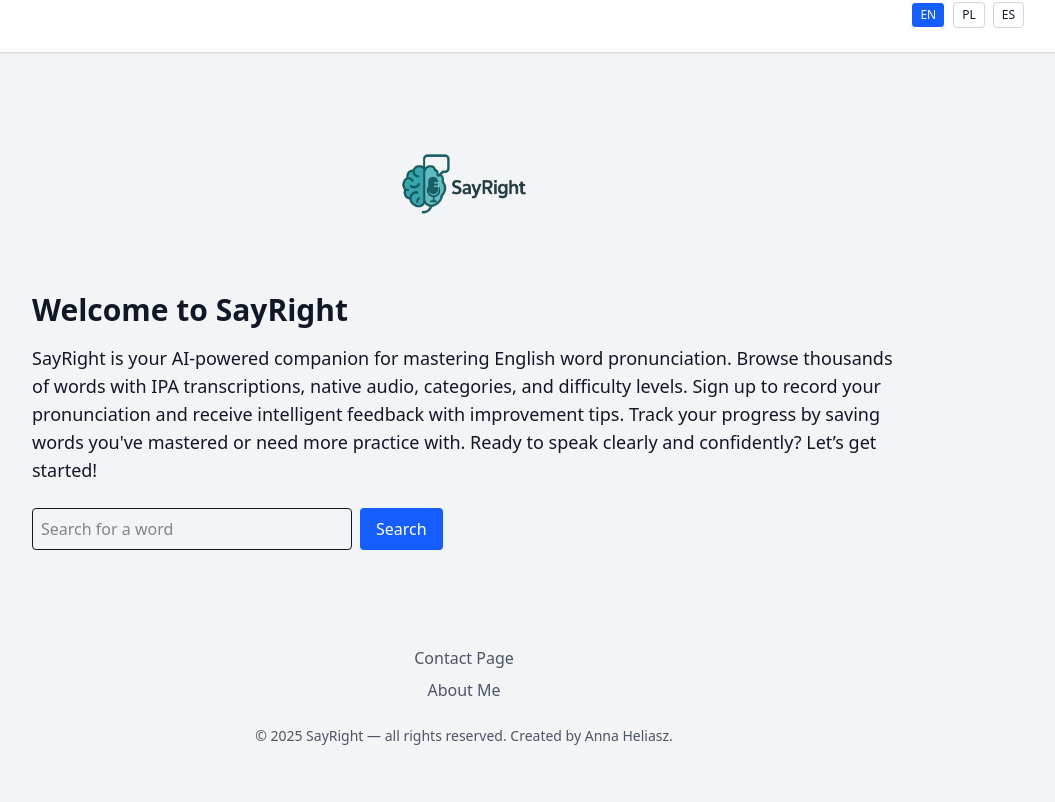
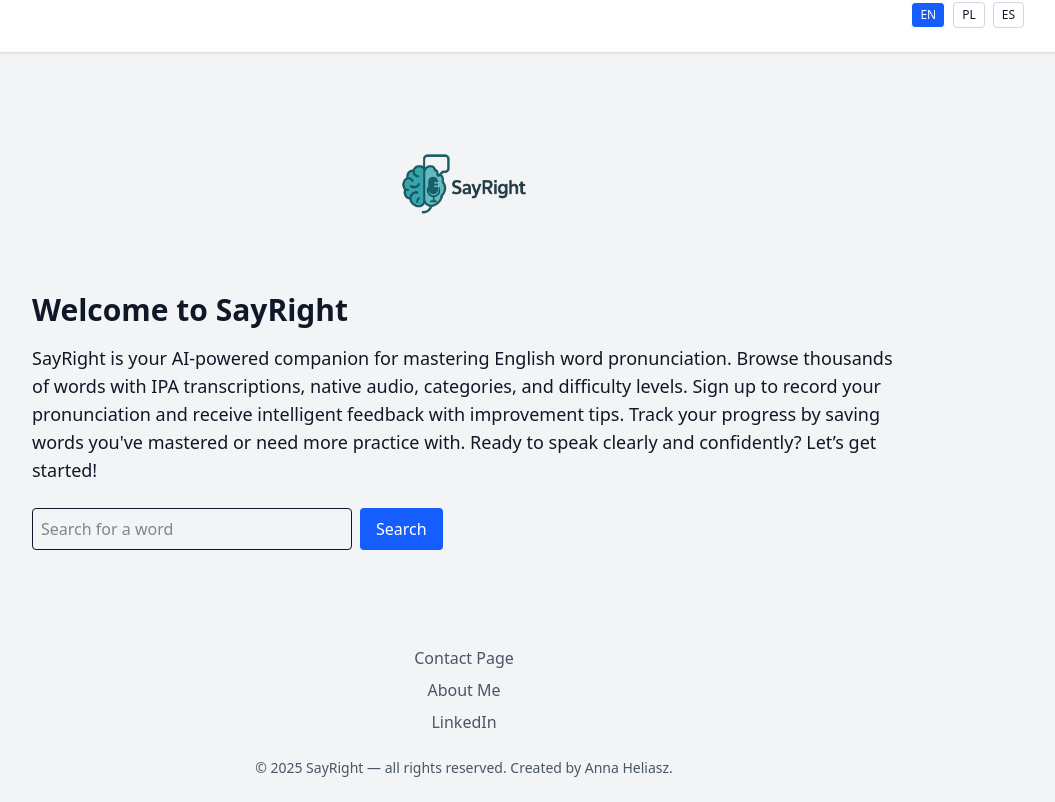
Before and after one commit to Ania58/Pronunciation-App-Frontend, a React (Vite) app: page / in a window 1280 px wide. Shown: the part 599-1401 px from the top of the page, without its empty margins (176-1231 px from the left). Before the commit the page ends 1369 px from the top, so only its background shows below. Built offline with nearby package versions, Linux system fonts and the light colour scheme; no server answers.

Commit message:
Add LinkedIn footer link based on language (EN/ES)

```diff
--- a/src/layout/Footer.tsx
+++ b/src/layout/Footer.tsx
@@ -2,8 +2,13 @@ import { useTranslation } from 'react-i18next';
 import { Link } from 'react-router-dom';
 
 export default function Footer() {
-  const { t } = useTranslation();
+  const { t, i18n } = useTranslation();
   const year = new Date().getFullYear();
+
+   const linkedinUrl =
+    i18n.language === 'es'
+      ? 'https://www.linkedin.com/in/anna-heliasz-dev/'
+      : 'https://www.linkedin.com/in/anna-heliasz-dev/?locale=en_US';
 
   return (
     <footer className="w-full bg-gray-100 mt-12">
@@ -20,6 +25,14 @@ export default function Footer() {
         >
           {t('footer.aboutMe')}
         </Link>
+        <a
+          href={linkedinUrl}
+          target="_blank"
+          rel="noopener noreferrer"
+          className="text-gray-600 hover:text-black hover:underline transition-colors"
+        >
+          LinkedIn
+        </a>
       </div>
       <div className="max-w-6xl mx-auto text-center py-6 text-sm text-gray-600">
         © {year} SayRight — {t('footer.createdBy')}{' '}
```
